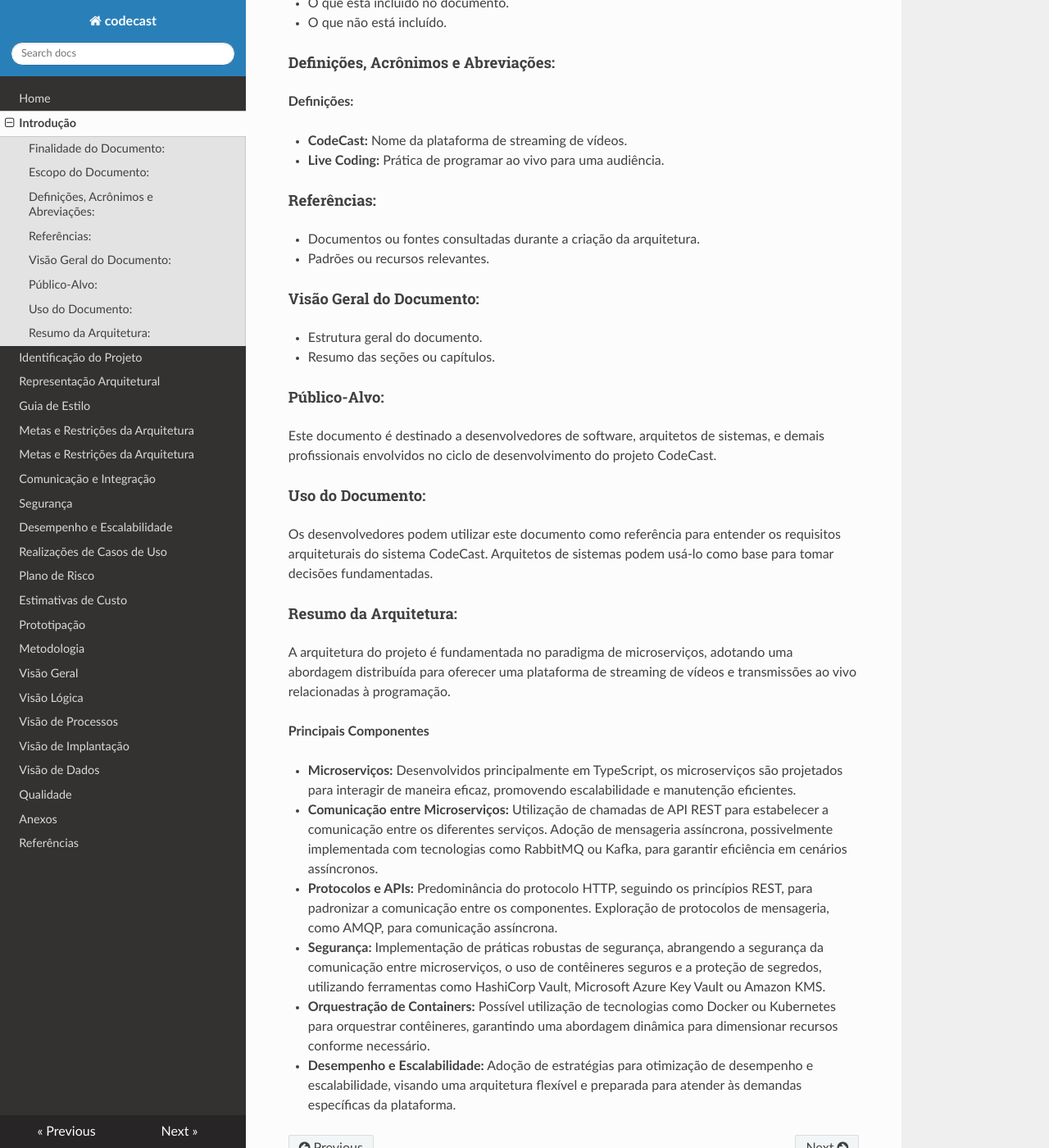
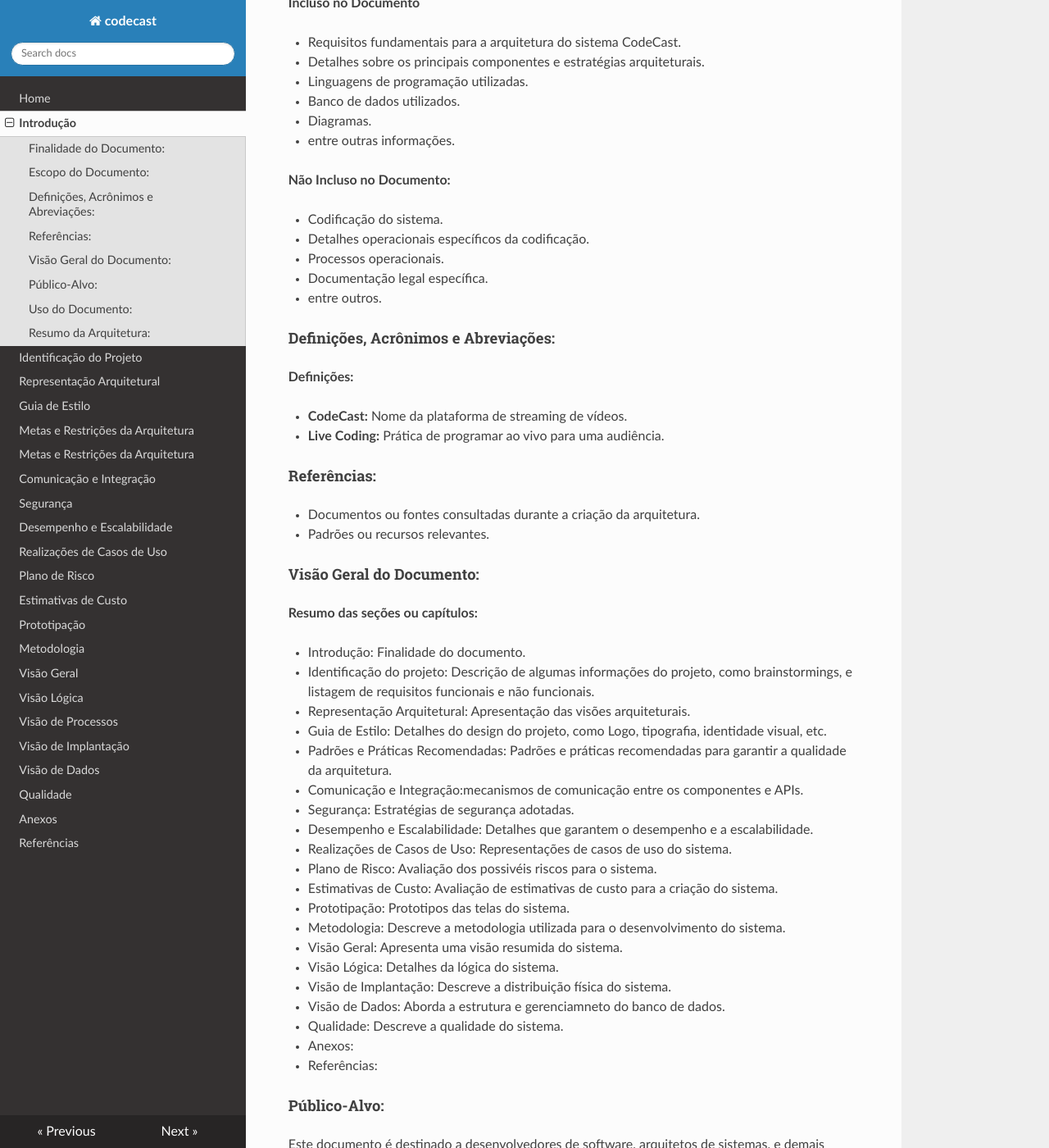
Before and after one commit to Vitor-Silva27/codecast, an MkDocs documentation site: the page built from docs/introducao.md, in a window 1280 px wide and 1400 px high, scrolled down 552 px. Shown: the whole window at 82% size. Built offline with MkDocs 1.6.1, drawn with Linux system fonts in a browser that asks for light colours; nearby versions of some CDN libraries.

Commit message:
Alterações

```diff
--- a/docs/introducao.md
+++ b/docs/introducao.md
@@ -7,8 +7,22 @@
 
 
 #### Escopo do Documento:
-- O que está incluído no documento.
-- O que não está incluído.
+**Incluso no Documento**
+
+- Requisitos fundamentais para a arquitetura do sistema CodeCast.
+- Detalhes sobre os principais componentes e estratégias arquiteturais.
+- Linguagens de programação utilizadas.
+- Banco de dados utilizados.
+- Diagramas.
+- entre outras informações.
+
+**Não Incluso no Documento:**
+
+- Codificação do sistema.
+- Detalhes operacionais específicos da codificação.
+- Processos operacionais.
+- Documentação legal específica.
+- entre outros.
 
 #### Definições, Acrônimos e Abreviações:
 **Definições:**
@@ -19,13 +33,37 @@
 #### Referências:
 - Documentos ou fontes consultadas durante a criação da arquitetura.
 - Padrões ou recursos relevantes.
+
 #### Visão Geral do Documento:
-- Estrutura geral do documento.
-- Resumo das seções ou capítulos.
+**Resumo das seções ou capítulos:**
+
+- Introdução: Finalidade do documento.
+- Identificação do projeto: Descrição de algumas informações do projeto, como brainstormings, e listagem de requisitos funcionais e não funcionais.
+- Representação Arquitetural: Apresentação das visões arquiteturais.
+- Guia de Estilo: Detalhes do design do projeto, como Logo, tipografia, identidade visual, etc.
+- Padrões e Práticas Recomendadas: Padrões e práticas recomendadas para garantir a qualidade da arquitetura.
+- Comunicação e Integração:mecanismos de comunicação entre os componentes e APIs.
+- Segurança: Estratégias de segurança adotadas.
+- Desempenho e Escalabilidade: Detalhes que garantem o desempenho e a escalabilidade.
+- Realizações de Casos de Uso: Representações de casos de uso do sistema.
+- Plano de Risco: Avaliação dos possivéis riscos para o sistema.
+- Estimativas de Custo: Avaliação de estimativas de custo para a criação do sistema.
+- Prototipação: Prototipos das telas do sistema.
+- Metodologia: Descreve a metodologia utilizada para o desenvolvimento do sistema.
+- Visão Geral: Apresenta uma visão resumida do sistema.
+- Visão Lógica: Detalhes da lógica do sistema.
+- Visão de Implantação: Descreve a distribuição física do sistema.
+- Visão de Dados: Aborda a estrutura e gerenciamneto do banco de dados.
+- Qualidade: Descreve a qualidade do sistema.
+- Anexos:
+- Referências:
+
 #### Público-Alvo:
 Este documento é destinado a desenvolvedores de software, arquitetos de sistemas, e demais profissionais envolvidos no ciclo de desenvolvimento do projeto CodeCast.
+
 #### Uso do Documento:
 Os desenvolvedores podem utilizar este documento como referência para entender os requisitos arquiteturais do sistema CodeCast. Arquitetos de sistemas podem usá-lo como base para tomar decisões fundamentadas.
+
 #### Resumo da Arquitetura:
 A arquitetura do projeto é fundamentada no paradigma de microserviços, adotando uma abordagem distribuída para oferecer uma plataforma de streaming de vídeos e transmissões ao vivo relacionadas à programação.
 
```
Also changed, not shown: docs/implantacao.md (+21 -16 lines), docs/logica.md (+4 -0 lines), docs/visaogeral.md (+4 -0 lines).
